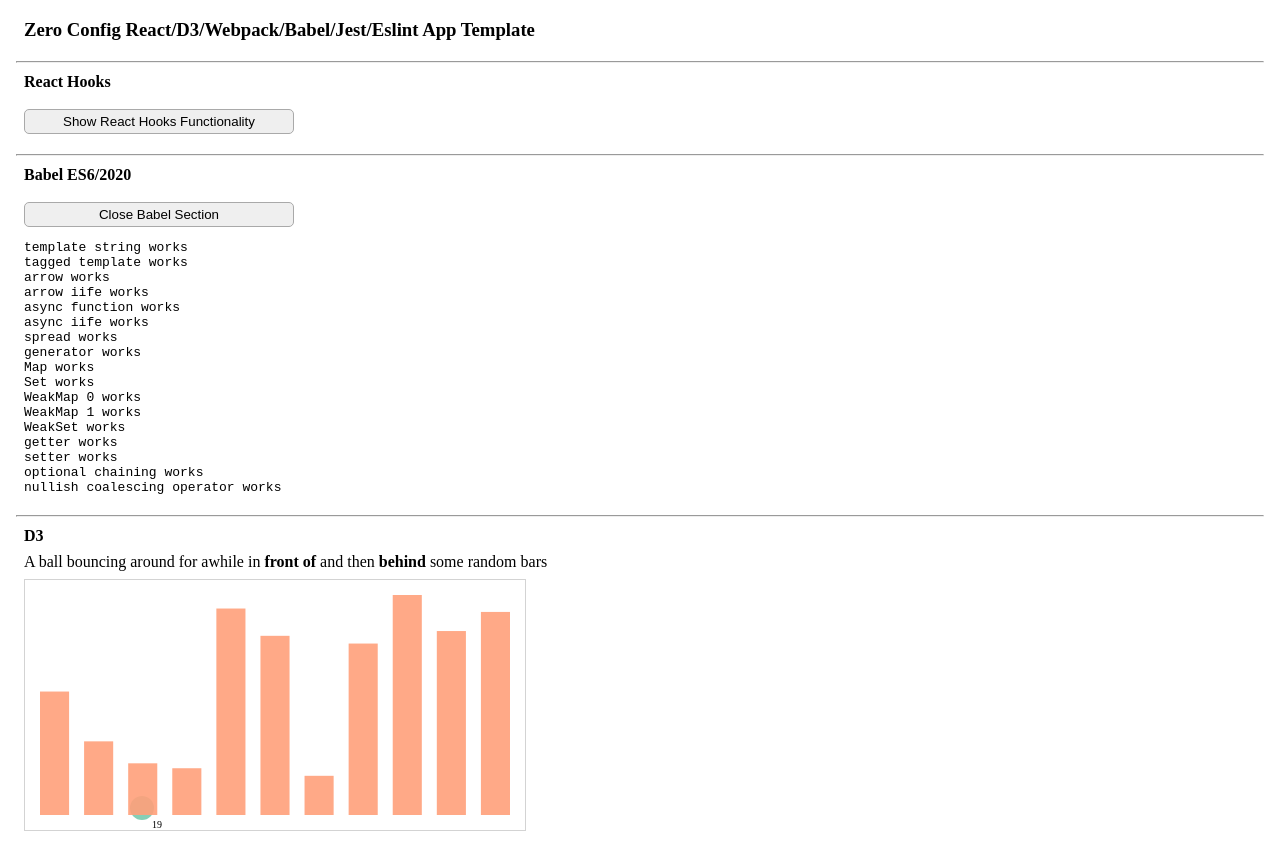
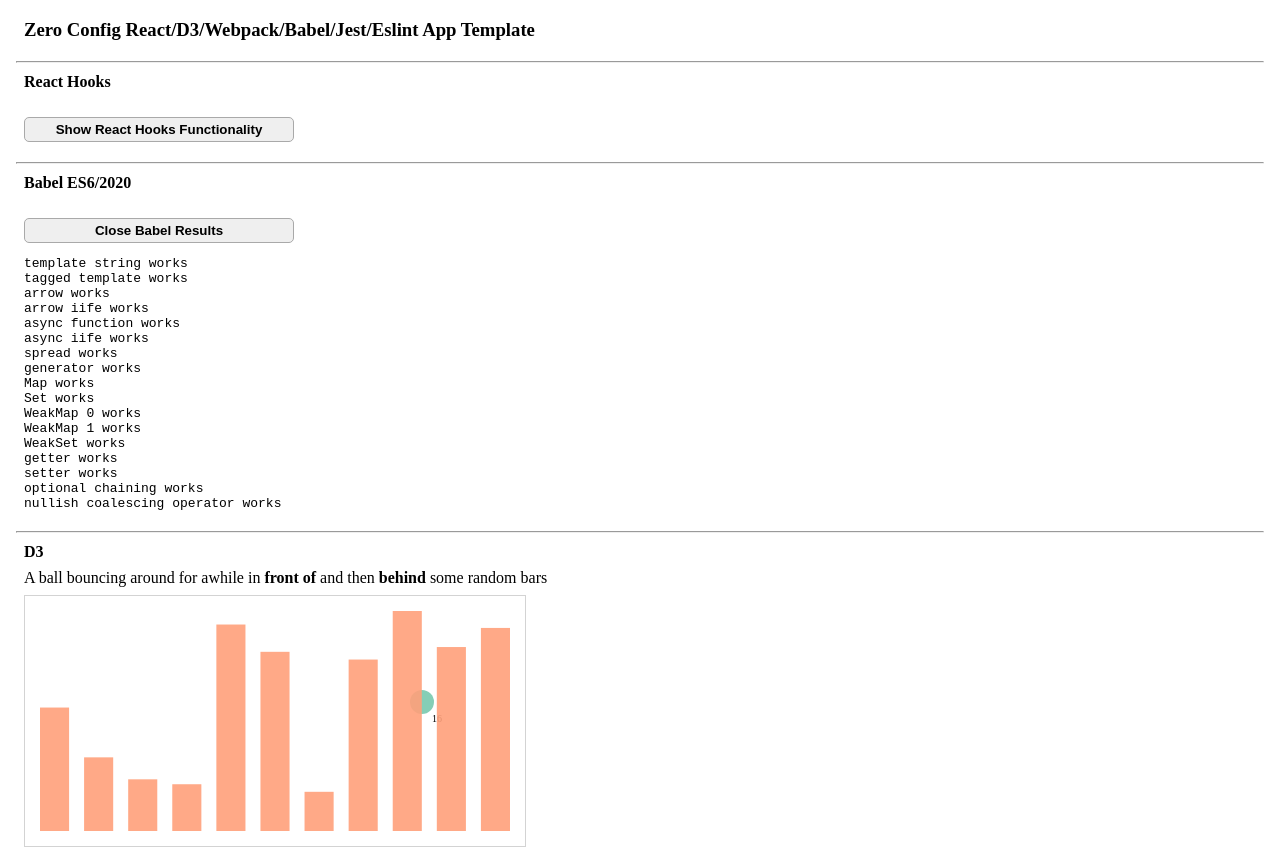
Before and after one commit to boeric/zero-config-react-webapp, a React app: page / in a window 1280 px wide. Shown: the top 848 px of the page. Built offline with nearby package versions, Linux system fonts and the light colour scheme; no server answers; the HTML template or start-up script is replaced by a standard one.

Commit message:
Button component etc

```diff
--- a/src/BabelTest.jsx
+++ b/src/BabelTest.jsx
@@ -8,6 +8,7 @@
 
 import React from 'react';
 import testBabel from './BabelTestRunner';
+import Button from './Button';
 
 export default class BabelTest extends React.Component {
   constructor() {
@@ -36,15 +37,16 @@
   render() {
     const { header, results, babelTestAvailable } = this.state;
     const displayResults = results != null ? results.join('\n') : '';
-    const babelButtonText = babelTestAvailable ? 'Close Babel Section' : 'Show Babel Results';
+    const babelButtonText = babelTestAvailable ? 'Close Babel Results' : 'Show Babel Results';
     const babelTestButton = (
       <div className='buttonInfoWrapper'>
-        <button
+        <Button
           type='button'
+          section={true}
           onClick={this._onGetBabelTestClick}
         >
           {babelButtonText}
-        </button>
+        </Button>
       </div>
     );
 
--- /dev/null
+++ b/src/Button.jsx
@@ -0,0 +1,29 @@
+// Button.jsx
+
+import React from 'react';
+import PropTypes from 'prop-types';
+
+export default function Button(props) {
+  const {
+    id = null,
+    section = false,
+    onClick = null,
+    children = '',
+  } = props;
+  const buttonClasses = `${onClick === null ? 'not-allowed' : ''} ${section ? 'section' : ''}`;
+
+  return (
+    <div className='buttonContainer'>
+      <button id={id} type='button' className={buttonClasses} onClick={onClick}>
+        {children}
+      </button>
+    </div>
+  );
+}
+
+Button.propTypes = {
+  id: PropTypes.string,
+  section: PropTypes.bool,
+  onClick: PropTypes.func,
+  children: PropTypes.any,
+};
--- a/src/D3Demo.jsx
+++ b/src/D3Demo.jsx
@@ -9,6 +9,7 @@
 
 import React from 'react';
 import * as d3 from 'd3';
+import Button from './Button';
 
 const RUN = 'run';
 const IDLE = 'idle';
@@ -84,12 +85,13 @@
         <div>{subHeader}</div>
         <div className='d3Container' ref={this.ref}></div>
           <div className='buttonInfoWrapper'>
-            <button
+            <Button
               type='button'
+              section={true}
               onClick={this._onD3ButtonClick}
             >
               {buttonText}
-            </button>
+            </Button>
           </div>
       </>
     );
@@ -215,7 +217,7 @@
       this._intervalId = setInterval(() => {
         this._animating = true;
         this.animate();
-      }, 3);
+      }, 5);
 
       // Kill animation after y msec
       // Explanation: This will kill the ongoing animation indirectly. The setState with
--- a/src/Hooks.jsx
+++ b/src/Hooks.jsx
@@ -2,11 +2,12 @@
   HooksState
 */
 
-/* eslint-disable no-console */
+/* eslint-disable no-console, no-bitwise */
 
 import React, {
-  useState, useEffect, useLayoutEffect, useInsertionEffect, useReducer,
+  useState, useEffect, useLayoutEffect, useInsertionEffect, useReducer, useMemo,
 } from 'react';
+import Button from './Button';
 
 export function HooksState() {
   const [count, setCount] = useState(0);
@@ -14,9 +15,9 @@
 
   return (
     <>
-      <button id="stateButton" onClick={() => setCount(count + 1)}>
+      <Button id='stateButton' onClick= {() => setCount(count + 1)}>
         {buttonText}
-      </button>
+      </Button>
     </>
   );
 }
@@ -35,9 +36,9 @@
 
   return (
     <>
-      <button onClick={() => setCount(count + 1)}>
+      <Button onClick={() => setCount(count + 1)}>
         {buttonText}
-      </button>
+      </Button>
     </>
   );
 }
@@ -47,9 +48,9 @@
     console.log('useLayoutEffect triggered');
   });
   return (
-    <div className='hookDiv'>
+    <Button>
       useLayoutEffect: Watch the console
-    </div>
+    </Button>
   );
 }
 
@@ -58,9 +59,9 @@
     console.log('useInsertionEffect triggered');
   });
   return (
-    <div className='hookDiv'>
+    <Button>
       useInsertionEffect: Watch the console
-    </div>
+    </Button>
   );
 }
 
@@ -84,9 +85,9 @@
 
   return (
     <>
-      <button onClick={clickHandler}>
+      <Button onClick={clickHandler}>
         {`useReducer: State: ${state}`}
-      </button>
+      </Button>
     </>
   );
 }
--- a/src/HooksDemo.jsx
+++ b/src/HooksDemo.jsx
@@ -7,8 +7,9 @@
 import React from 'react';
 import PropTypes from 'prop-types';
 import {
-  HooksState, HooksEffect, HooksLayoutEffect, HooksInsertionEffect, HooksReducer,
+  HooksState, HooksEffect, HooksLayoutEffect, HooksInsertionEffect, HooksReducer, HooksMemo,
 } from './Hooks';
+import Button from './Button';
 
 export default class HooksDemo extends React.Component {
   constructor() {
@@ -46,25 +47,13 @@
       <>
         <hr />
         <div className='sectionHeader'>{header}</div>
-        <Button buttonTitle={buttonText} callback={this.clickHandler}/>
+        <div>
+          <Button onClick={this.clickHandler} section={true}>
+            {buttonText}
+          </Button>
+        </div>
         {content}
       </>
     );
   }
 }
-
-function Button(props) {
-  const { buttonTitle, callback } = props;
-  return (
-    <div>
-      <button type='button' onClick={callback}>
-        {buttonTitle}
-      </button>
-    </div>
-  );
-}
-
-Button.propTypes = {
-  buttonTitle: PropTypes.string,
-  callback: PropTypes.func,
-};
--- a/src/styles.css
+++ b/src/styles.css
@@ -66,23 +66,18 @@
   fill: rgb(102,194,164);
 }
 
-.hookDiv {
-  background-color: #e9bebe;
-  border-radius: 5px;
-  border: 1px solid darkgray;
-  cursor: not-allowed;
-  display: inline-block;
-  font-family: sans-serif;
-  font-size: 13px;
-  height: 20px;
-  margin-right: 15px;
-  margin-top: 10px;
+.buttonContainer {
   margin-left: 0px;
   margin-bottom: 0px;
-  max-height: 20px;
-  padding-top: 5px;
-  padding-right: 6px;
-  padding-left: 6px;
-  text-align: center;
-  width: 256px;
+  margin-right: 0px;
+  display: inline-block;
 }
+
+button.not-allowed {
+  cursor: not-allowed;
+  background-color: #e9bebe;
+}
+
+button.section {
+  font-weight: bolder;
+}
```
